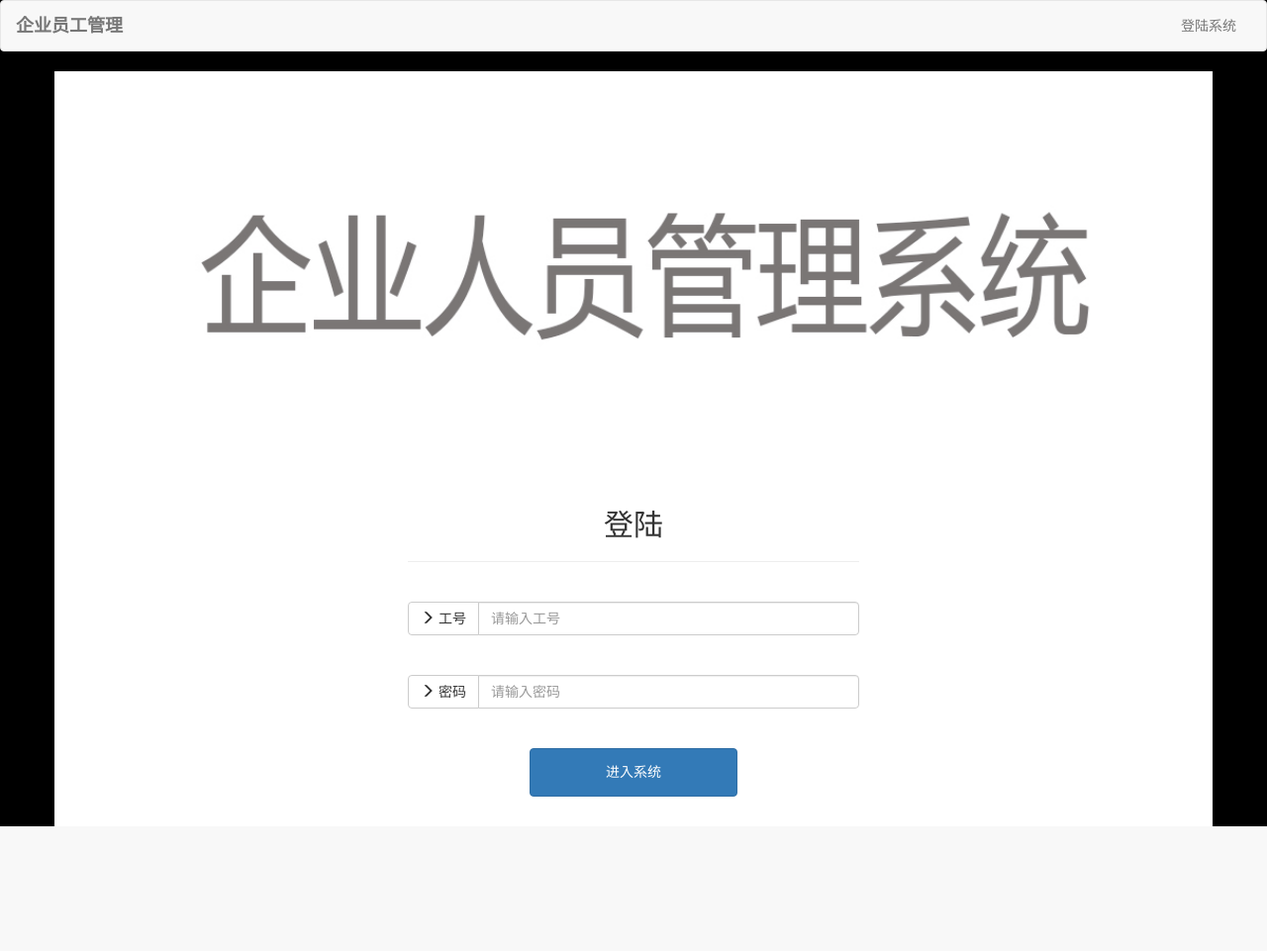
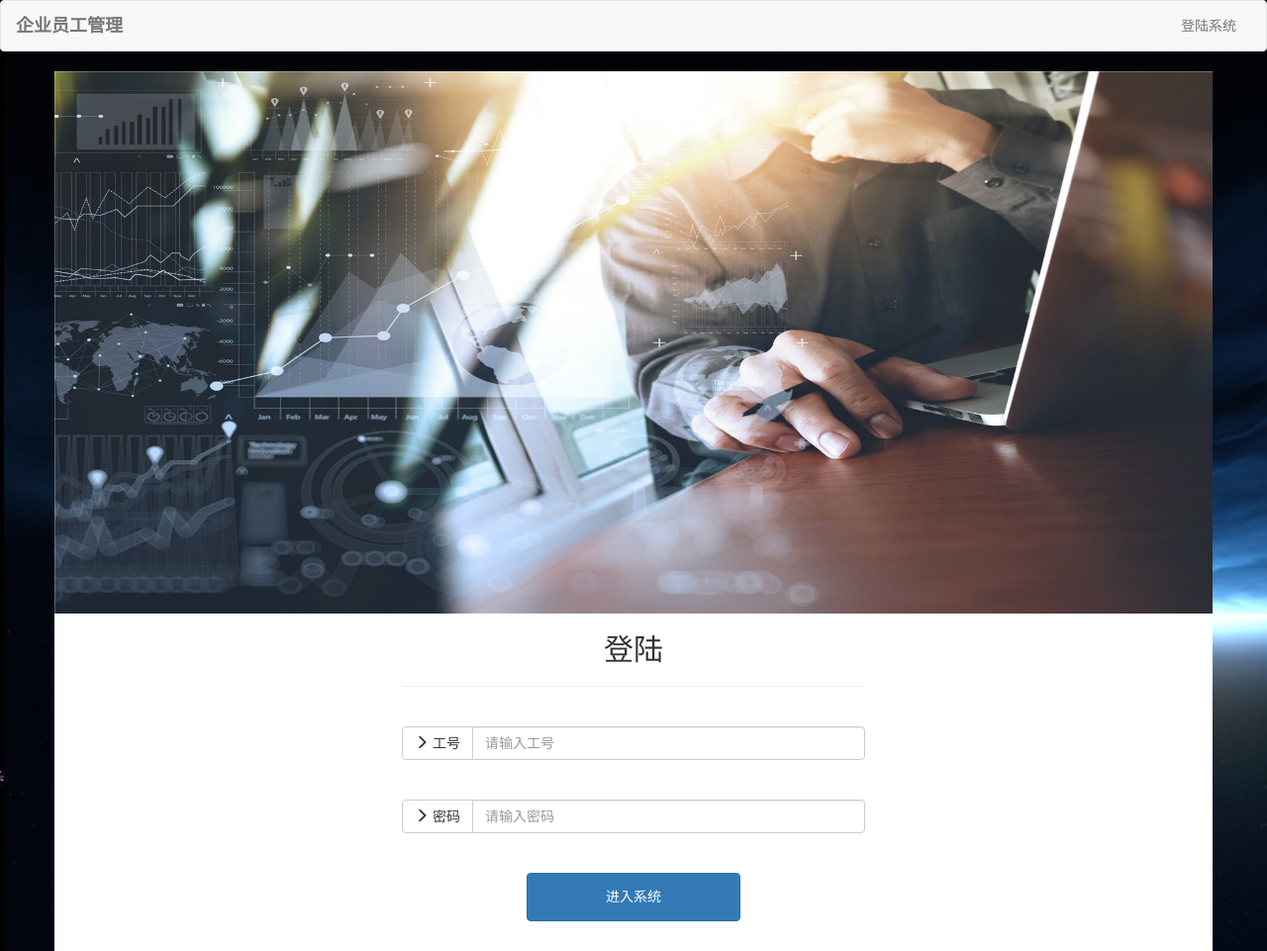
Before and after one commit to fatetwist/hrmng, a Flask app: page /user/login in a window 1280 px wide. Shown: the whole page at 99% size. Before the commit the page ends 835 px from the top, so only its background shows below. Run offline with Flask 2, Linux system fonts and the light colour scheme; some libraries are stand-ins or nearby versions.

Commit message:
better ui

```diff
--- a/app/templates/base.html
+++ b/app/templates/base.html
@@ -12,10 +12,10 @@
     <link rel="stylesheet" href="{{ url_for('static',filename='css/base.css')+'?v3' }}">
 {% block head %}{% endblock %}
 </head>
-<!--
-<body style="background: url({{ url_for('static', filename='pictures/img-back.jpg')}}) no-repeat;background-size: cover;">
--->
-<body style="background: #000;">
+
+<body style="background: url({{ url_for('static', filename='pictures/img-back.jpg')}}) #020816 repeat;background-size: cover;">
+
+{#<body style="background: #000;">#}
 
 </body>
 <nav class="navbar navbar-default">
--- a/app/templates/main/index.html
+++ b/app/templates/main/index.html
@@ -59,7 +59,7 @@
         <li><a href="/hrmanage/logistics" ><b><img src="{{ url_for('static',filename='pictures/menu/logistics.png') }}" /></b><span>后勤部</span></a></li>
         <li><a href="{{ url_for('main.batch_staff') }}" ><b><img src="{{ url_for('static',filename='pictures/menu/logistics.png') }}" /></b><span>批量导入</span></a></li>
         {% if current_user.is_admin() %}<li><a href="{{ url_for('user.permit') }}" ><b><img src="{{ url_for('static',filename='pictures/menu/director.png') }}" /></b><span>权限管理</span></a></li>{% endif %}
-        {% if current_user.is_admin() %}<li><a href="{{ url_for('main.options') }}" ><b><img src="{{ url_for('static',filename='pictures/menu/director.png') }}" /></b><span>系统设置</span></a></li>{% endif %}
+{#        {% if current_user.is_admin() %}<li><a href="{{ url_for('main.options') }}" ><b><img src="{{ url_for('static',filename='pictures/menu/director.png') }}" /></b><span>系统设置</span></a></li>{% endif %}#}
     </ul>
     </div>
 {% endblock %}
--- a/app/templates/user/login.html
+++ b/app/templates/user/login.html
@@ -12,6 +12,12 @@
 
 
     </script>
+    <style>
+    div.container{
+        padding-right: 0;
+        padding-left: 0;
+    }
+    </style>
 {% endblock %}
 {% block body %}
     <div class="container" id="all">
--- a/app/user/views.py
+++ b/app/user/views.py
@@ -210,6 +210,7 @@ def permit_new():
 
 
 @user.route('/permit/new_post', methods=['post'])
+@admin_required
 def permit_new_post():
     name = request.form.get('name')
     d = json.loads(request.form.get('d'))
```
Also changed, not shown: app/static/pictures/img-back.jpg, app/static/pictures/img-login.jpg.
